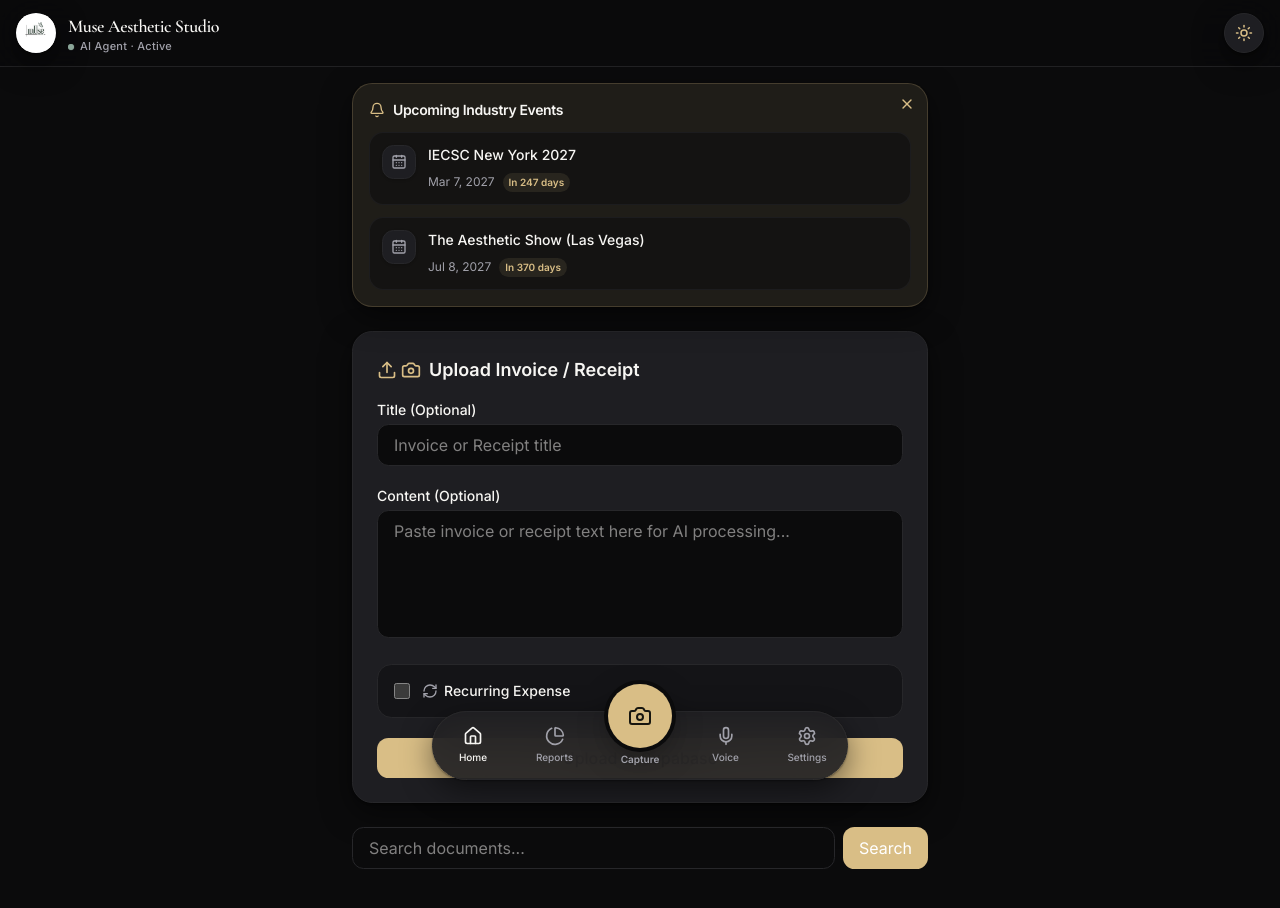
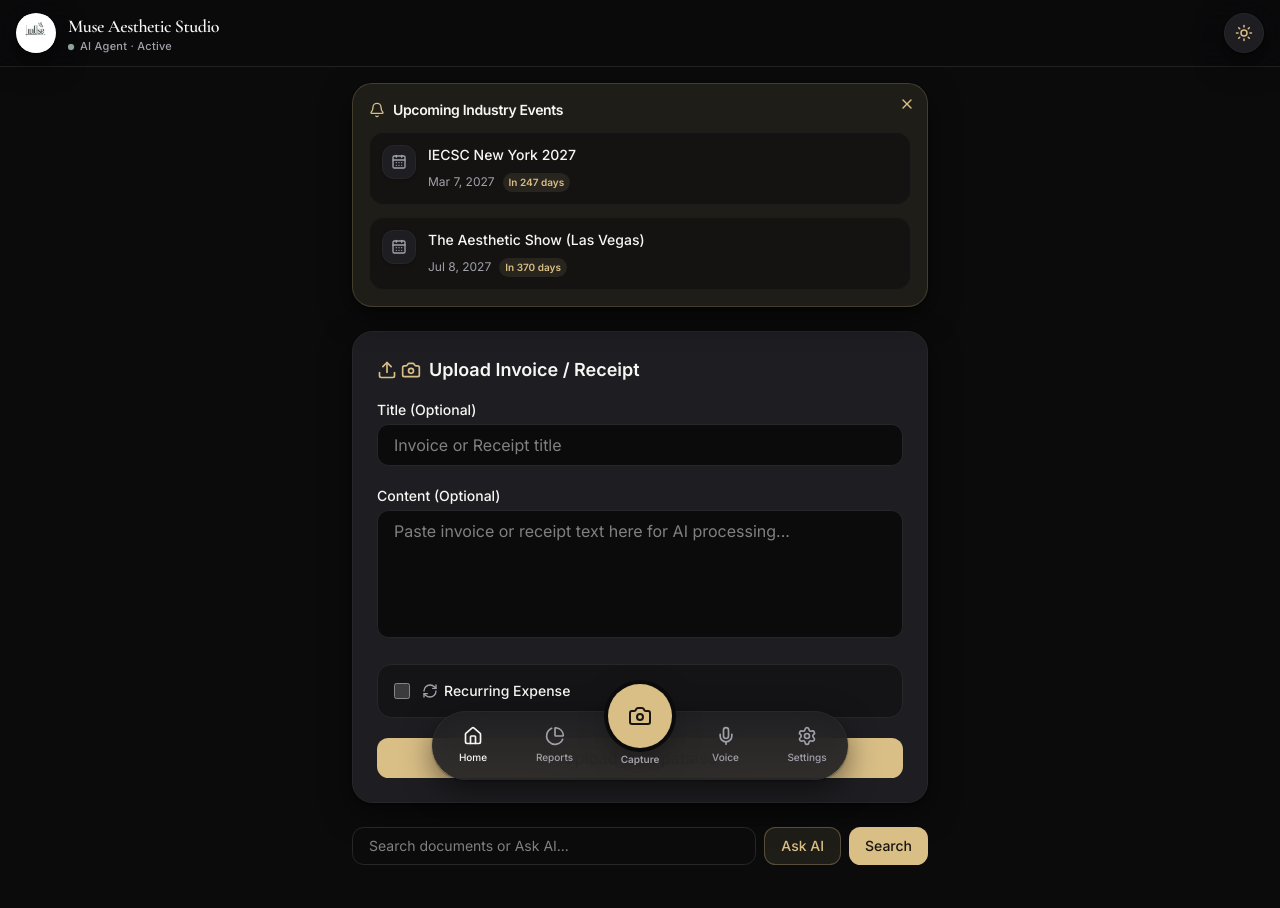
Before and after one commit to slashmcp/muse-aesthetic-studio-app, a Next.js app: page / in a window 1280 px wide. Shown: the top 908 px of the page. Built offline with nearby package versions, Linux system fonts and the light colour scheme.

Commit message:
Allow search queries to be passed to AI Agent Portal

```diff
--- a/components/muse/ai-assistant-modal.tsx
+++ b/components/muse/ai-assistant-modal.tsx
@@ -7,6 +7,7 @@ import { useEffect, useRef, useState } from 'react'
 interface AiAssistantModalProps {
   isOpen: boolean
   startWithVoice?: boolean
+  initialQuery?: string
   onClose: () => void
 }
 
@@ -18,17 +19,32 @@ declare global {
   }
 }
 
-export function AiAssistantModal({ isOpen, startWithVoice, onClose }: AiAssistantModalProps) {
-  const { messages, input, setInput, handleInputChange, handleSubmit, isLoading } = useChat()
+export function AiAssistantModal({ isOpen, startWithVoice, initialQuery, onClose }: AiAssistantModalProps) {
+  const { messages, input, setInput, handleInputChange, handleSubmit, isLoading, append } = useChat()
   const messagesEndRef = useRef<HTMLDivElement>(null)
 
   const [isListening, setIsListening] = useState(false)
   const recognitionRef = useRef<any>(null)
+  const [hasProcessedInitialQuery, setHasProcessedInitialQuery] = useState(false)
 
   // Scroll to bottom when messages change
   useEffect(() => {
     messagesEndRef.current?.scrollIntoView({ behavior: 'smooth' })
   }, [messages])
+
+  // Handle initial query from search
+  useEffect(() => {
+    if (isOpen && initialQuery && !hasProcessedInitialQuery) {
+      append({
+        role: 'user',
+        content: initialQuery
+      })
+      setHasProcessedInitialQuery(true)
+    }
+    if (!isOpen) {
+      setHasProcessedInitialQuery(false)
+    }
+  }, [isOpen, initialQuery, hasProcessedInitialQuery, append])
 
   // Setup Web Speech API
   useEffect(() => {
--- a/components/muse/app-shell.tsx
+++ b/components/muse/app-shell.tsx
@@ -18,6 +18,7 @@ export function AppShell() {
   const [isAIModalOpen, setIsAIModalOpen] = useState(false)
   const [startWithVoice, setStartWithVoice] = useState(false)
   const [capturing, setCapturing] = useState(false)
+  const [initialQuery, setInitialQuery] = useState('')
 
   // Initialize theme
   useEffect(() => {
@@ -43,7 +44,11 @@ export function AppShell() {
           <div className="space-y-6 animate-in fade-in slide-in-from-bottom-4 duration-500">
             <UpcomingReminders />
             <DocumentUpload />
-            <SearchBar />
+            <SearchBar onAskAI={(q) => {
+              setInitialQuery(q)
+              setStartWithVoice(false)
+              setIsAIModalOpen(true)
+            }} />
           </div>
         )}
         {activeTab === 'reports' && <ReportsTab />}
@@ -52,7 +57,11 @@ export function AppShell() {
       <AiAssistantModal
         isOpen={isAIModalOpen}
         startWithVoice={startWithVoice}
-        onClose={() => setIsAIModalOpen(false)}
+        initialQuery={initialQuery}
+        onClose={() => {
+          setIsAIModalOpen(false)
+          setInitialQuery('') // Reset query on close
+        }}
       />
 
       <BottomDock
--- a/components/muse/search-bar.tsx
+++ b/components/muse/search-bar.tsx
@@ -2,7 +2,7 @@
 
 import { useState } from 'react'
 
-export function SearchBar() {
+export function SearchBar({ onAskAI }: { onAskAI?: (query: string) => void }) {
   const [query, setQuery] = useState('')
   const [results, setResults] = useState<any[]>([])
   const [isLoading, setIsLoading] = useState(false)
@@ -32,13 +32,24 @@ export function SearchBar() {
           type="text"
           value={query}
           onChange={(e) => setQuery(e.target.value)}
-          placeholder="Search documents..."
-          className="flex-1 px-4 py-2 bg-background border rounded-md"
+          placeholder="Search documents or Ask AI..."
+          className="flex-1 px-4 py-2 bg-background border border-border focus:ring-1 focus:ring-gold focus:outline-none rounded-md text-sm"
         />
+        <button
+          type="button"
+          onClick={() => {
+            if (query.trim() && onAskAI) {
+              onAskAI(query)
+            }
+          }}
+          className="px-4 py-2 text-gold border border-gold/30 bg-gold/10 hover:bg-gold/20 rounded-md font-medium text-sm transition-colors"
+        >
+          Ask AI
+        </button>
         <button
           type="submit"
           disabled={isLoading}
-          className="px-4 py-2 text-white bg-primary rounded-md disabled:opacity-50"
+          className="px-4 py-2 text-primary-foreground bg-primary hover:opacity-90 transition-opacity rounded-md disabled:opacity-50 font-medium text-sm"
         >
           {isLoading ? 'Searching...' : 'Search'}
         </button>
```
